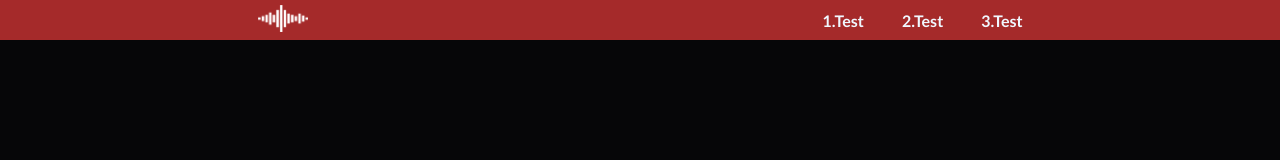
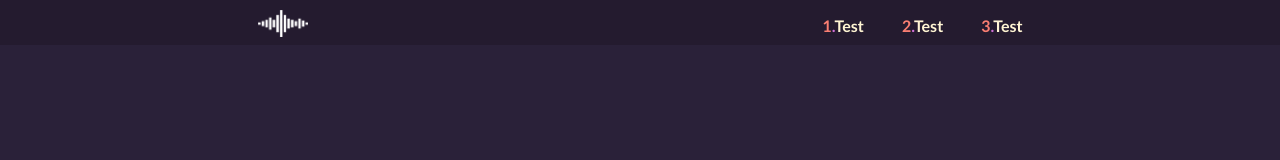
Before and after one commit to LDanielCG/PaginaWebLDCG, a plain HTML site: page header.html in a window 1280 px wide. Drawn offline with Linux system fonts and the light colour scheme.

Commit message:
Colores de enlaces y fondo

```diff
--- a/header.css
+++ b/header.css
@@ -3,15 +3,15 @@
     padding:0;
 }
 body{
-    background: #060608;
+    background: #2A2139;
     font-family: 'Gill Sans', 'Gill Sans MT', Calibri, 'Trebuchet MS', sans-serif;
 }
 .HeaderCont {
     display:flex;
     justify-content: space-around;
     align-items: center;
-
-    background-color:brown;
+    padding-top: 5px;
+    background-color:#241B2F;
     height: 40px;
 
 }
@@ -27,7 +27,15 @@ body{
     justify-content: space-between;
 }
 .links a, a:visited {
-    color:aliceblue;
+    color:#FFF5D3;
     text-decoration: none;
     font-weight: bold;
 }
+
+.emphasis1 {
+    color:#F97E72;
+}
+
+.emphasis2 {
+    color:#CF70D6;
+}
--- a/header.html
+++ b/header.html
@@ -14,7 +14,9 @@
         <a href=""><img src="./assets/img/logo.png" alt="logo" /></a>
        </div>
        <div class="links">
-        <a href="">1.Test</a> <a href="">2.Test</a> <a href="">3.Test</a>
+        <a href=""><span class="emphasis1">1</span><span class="emphasis2">.</span>Test</a>
+        <a href=""><span class="emphasis1">2</span><span class="emphasis2">.</span>Test</a>
+        <a href=""><span class="emphasis1">3</span><span class="emphasis2">.</span>Test</a>
        </div>
     </div>
 
```
